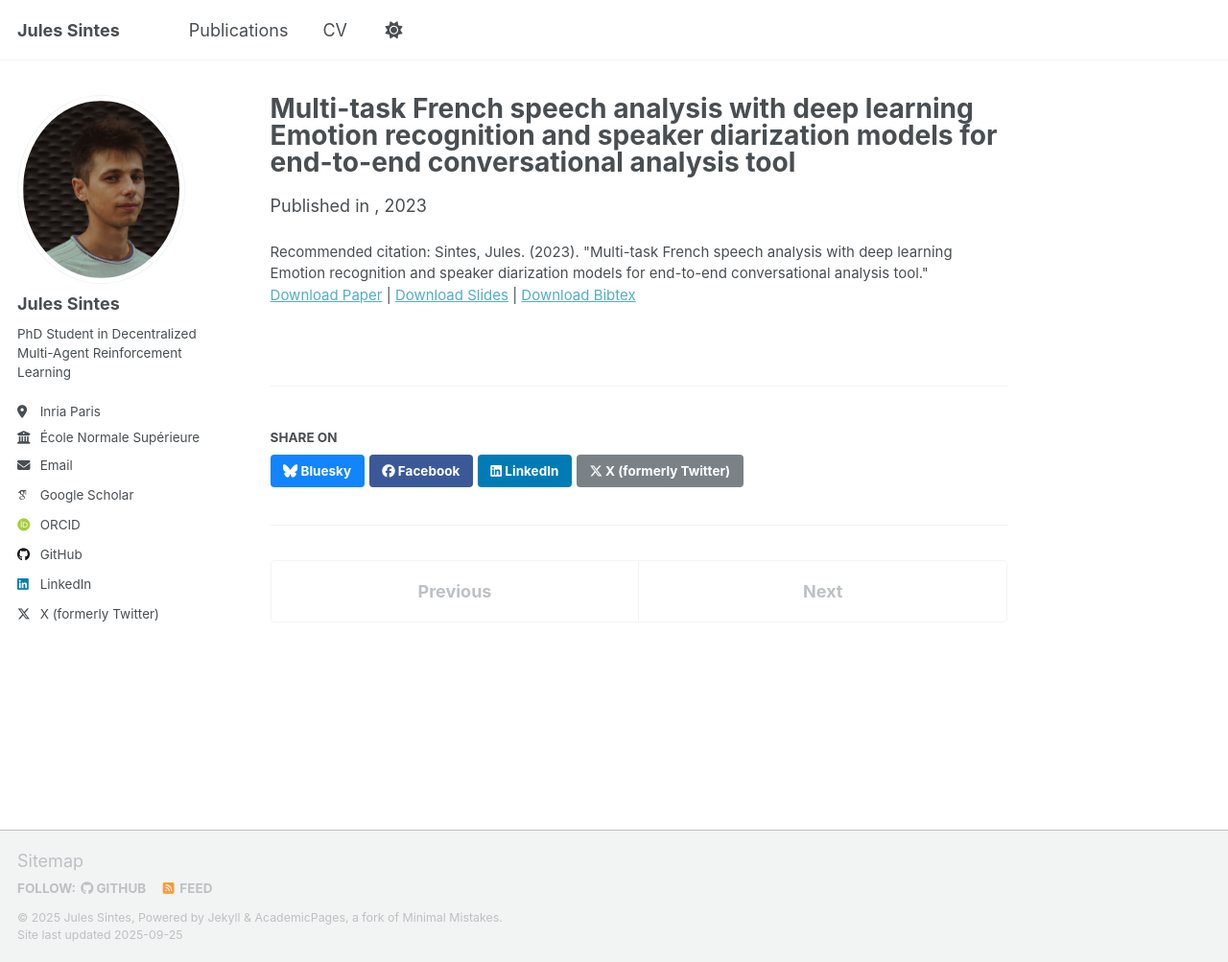
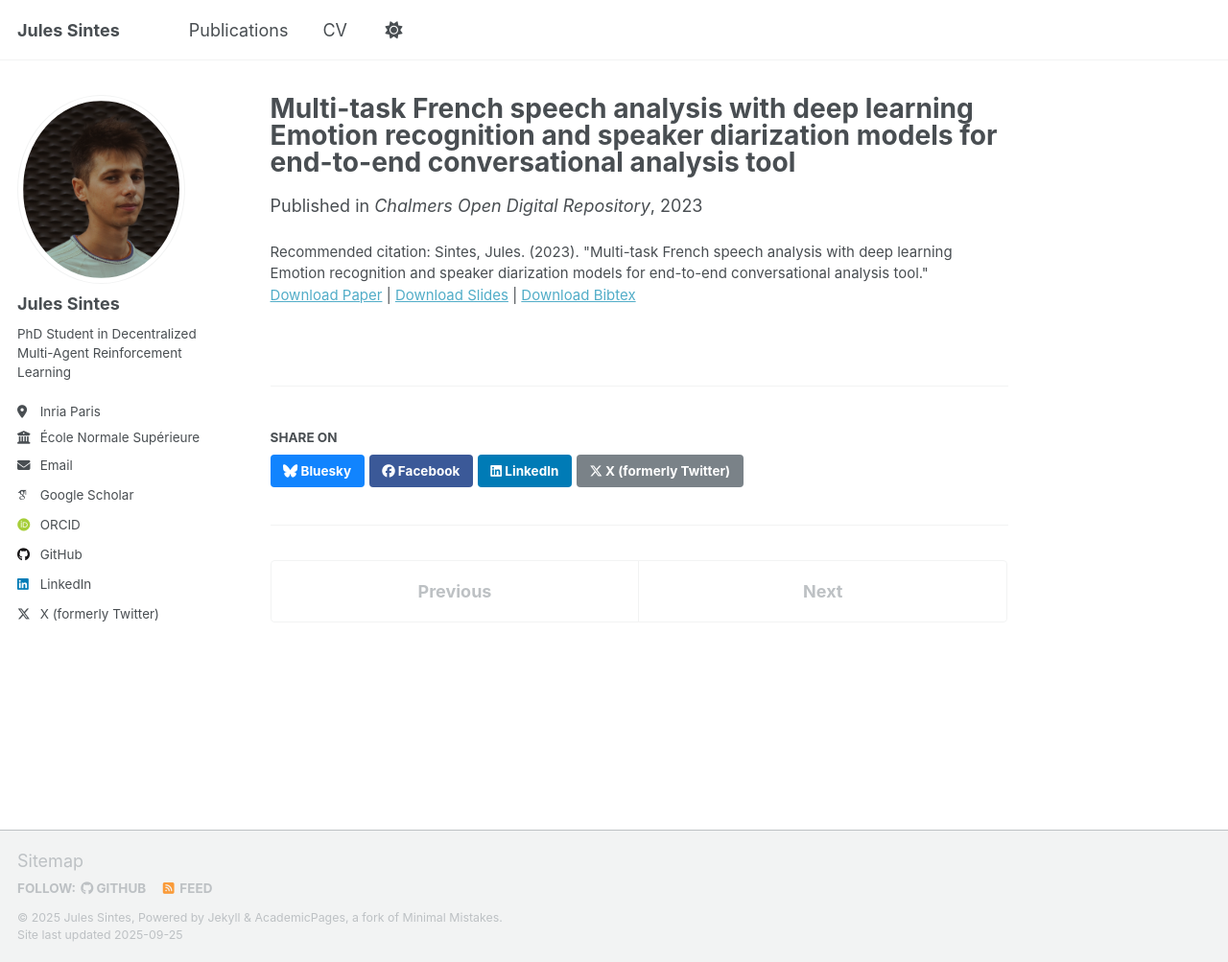
Before and after one commit to yojul/yojul.github.io, a Jekyll site: the page built from _publications/master-thesis.md, in a window 1280 px wide and 1003 px high. Shown: the whole window at 96% size. Built offline with Jekyll 4.4.1, drawn with Linux system fonts in a browser that asks for light colours; some web fonts are replaced; a script that is not in the unit is left out.

Commit message:
feat: Add publications and remove useless files

```diff
--- a/_publications/master-thesis.md
+++ b/_publications/master-thesis.md
@@ -5,7 +5,7 @@ category: manuscripts
 permalink: /publication/2023-01-01-multi-task-french-speech-analysis
 excerpt: 'This work explores multi-task learning for French speech analysis, combining emotion recognition and speaker diarization models into a single end-to-end conversational analysis tool.'
 date: 2023-01-01
-venue: ''
+venue: 'Chalmers Open Digital Repository'
 slidesurl: ''
 paperurl: 'https://odr.chalmers.se/items/42b85788-6f35-4cb1-b9c0-85a81d2d69ff'
 bibtexurl: 'http://academicpages.github.io/files/sintes2023multi.bib'
```
